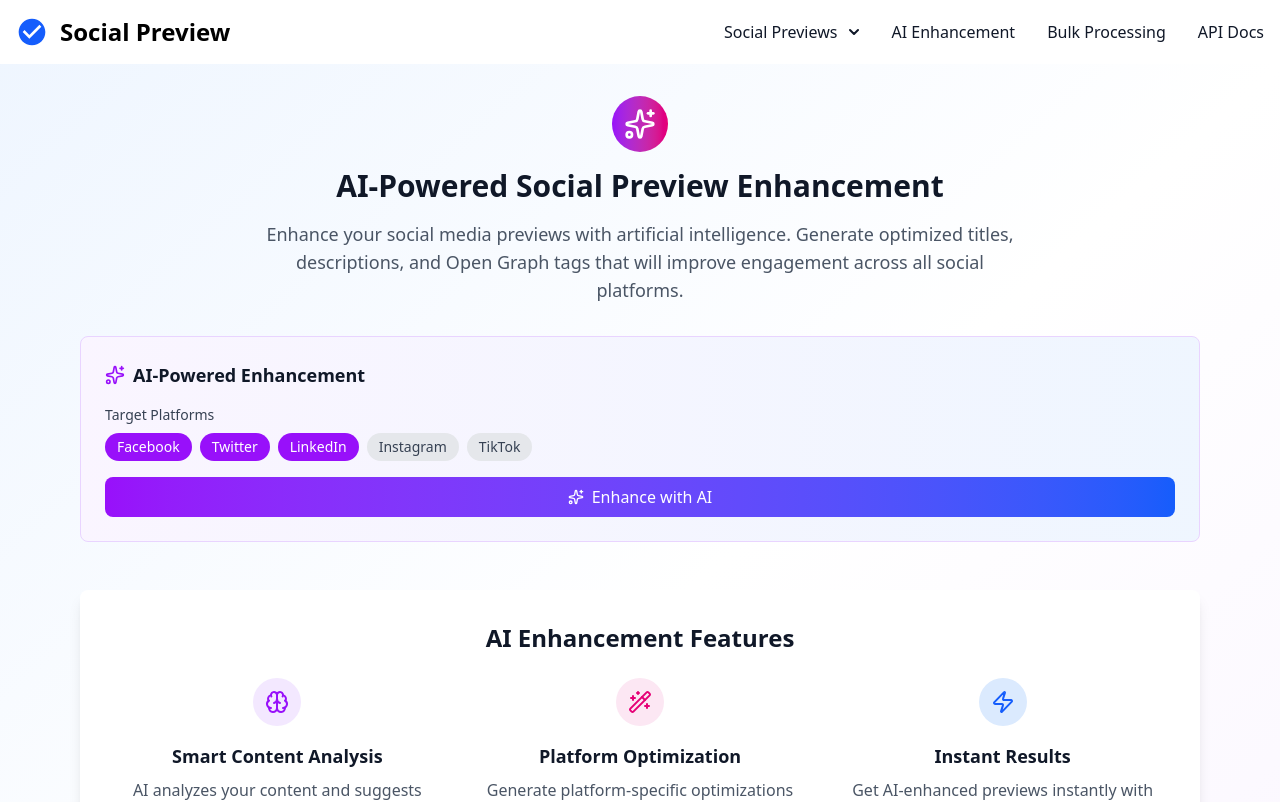
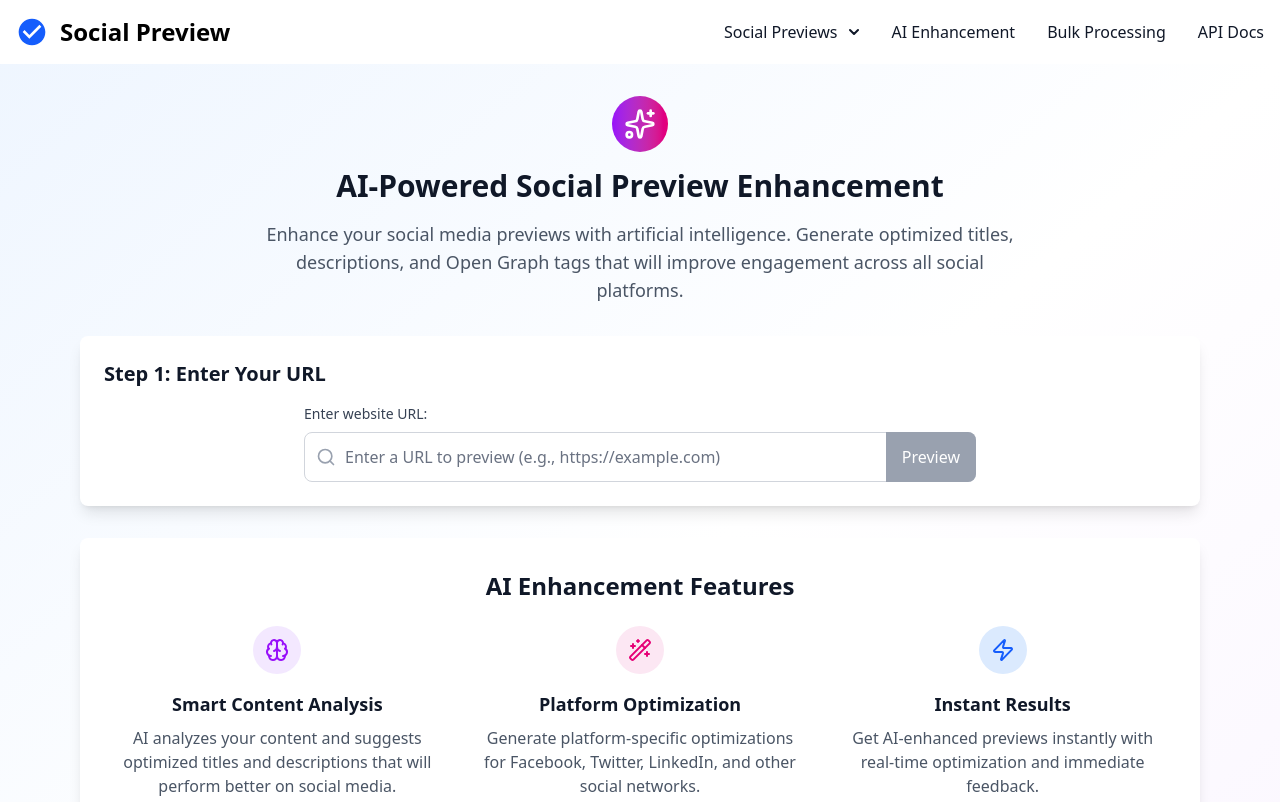
Before and after one commit to stnikolaus/linkglimpse, a Next.js app: page /ai in a window 1280 px wide. Shown: the top 802 px of the page. Built offline with nearby package versions, Linux system fonts and the light colour scheme.

Commit message:
Enhance UI components with hover effects and transitions for better user experience. Update AI page to include URL input handling and improved metadata fetching logic. Refactor header links to include border transitions on hover.

```diff
--- a/src/app/ai/page.tsx
+++ b/src/app/ai/page.tsx
@@ -1,33 +1,47 @@
+'use client';
 
-import type { Metadata } from 'next';
+import { useState } from 'react';
 
-import { AlertCircle, ArrowLeft, Sparkles, Wand2, Brain, Zap, CheckCircle, Copy, Download } from 'lucide-react';
-import Link from 'next/link';
+import { Sparkles, Wand2, Brain, Zap } from 'lucide-react';
 import AiEnhancer from '@/components/AiEnhancer';
-
-export const metadata: Metadata = {
-  title: 'AI Enhancement - Social Preview Generator',
-  description: 'Enhance your social media previews with AI. Generate optimized titles, descriptions, and Open Graph tags using artificial intelligence for better social media engagement.',
-  keywords: 'ai enhancement, social media ai, open graph ai, meta tags ai, social preview ai, content optimization ai',
-  openGraph: {
-    title: 'AI Enhancement - Social Preview Generator',
-    description: 'Enhance your social media previews with AI. Generate optimized titles, descriptions, and Open Graph tags using artificial intelligence for better social media engagement.',
-    type: 'website',
-    url: 'https://social-preview-generator.com/ai',
-    siteName: 'Social Preview Generator',
-  },
-  twitter: {
-    card: 'summary_large_image',
-    title: 'AI Enhancement - Social Preview Generator',
-    description: 'Enhance your social media previews with AI. Generate optimized titles, descriptions, and Open Graph tags using artificial intelligence for better social media engagement.',
-  },
-  robots: {
-    index: true,
-    follow: true,
-  },
-};
+import UrlInput from '@/components/UrlInput';
+import { ApiResponse } from '@/types';
+import { fetchUrlMetadata } from '@/lib/url-utils';
 
 export default function AiPage() {
+  const [metadata, setMetadata] = useState<ApiResponse>({
+    title: '',
+    description: '',
+    image: '',
+    url: '',
+    siteName: ''
+  });
+  const [isLoading, setIsLoading] = useState(false);
+  const [error, setError] = useState('');
+
+  const handleUrlSubmit = async (url: string) => {
+    setIsLoading(true);
+    setError('');
+
+    try {
+      const fetchedMetadata = await fetchUrlMetadata(url);
+
+      if (fetchedMetadata.error) {
+        throw new Error(fetchedMetadata.error);
+      }
+
+      setMetadata(fetchedMetadata);
+    } catch (err) {
+      setError(err instanceof Error ? err.message : 'Failed to fetch metadata');
+    } finally {
+      setIsLoading(false);
+    }
+  };
+
+  const handleEnhancedMetadata = (enhancedMetadata: ApiResponse) => {
+    setMetadata(enhancedMetadata);
+  };
+
   return (
     <div className="min-h-screen bg-gradient-to-br from-blue-50 via-white to-purple-50">
 
@@ -47,10 +61,28 @@ export default function AiPage() {
           </p>
         </div>
 
+        {/* URL Input Section */}
+        <div className="mb-8">
+          <div className="bg-white rounded-lg shadow-lg p-6">
+            <h2 className="text-xl font-semibold text-gray-900 mb-4">Step 1: Enter Your URL</h2>
+            <UrlInput onSubmit={handleUrlSubmit} isLoading={isLoading} />
+            {error && (
+              <div className="mt-4 p-3 bg-red-50 border border-red-200 rounded-lg">
+                <p className="text-red-700 text-sm">{error}</p>
+              </div>
+            )}
+          </div>
+        </div>
+
         {/* AI Enhancer Component */}
-        <div className="mb-12">
-          <AiEnhancer />
-        </div>
+        {metadata.url && (
+          <div className="mb-12">
+            <AiEnhancer
+              metadata={metadata}
+              onEnhancedMetadata={handleEnhancedMetadata}
+            />
+          </div>
+        )}
 
         {/* Features Section */}
         <div className="bg-white rounded-lg shadow-lg p-8 mb-8">
--- a/src/app/page.tsx
+++ b/src/app/page.tsx
@@ -205,7 +205,7 @@ export default function Home() {
 
       <section className="bg-white py-8">
         {/* AI Enhancement Section */}
-        <div className="py-8 bg-gradient-to-r from-purple-50 to-white m-16 border border-gray-100 rounded-lg shadow-sm">
+        <div className="py-8 bg-gradient-to-r from-purple-50 to-white m-16 border border-gray-100 rounded-lg hover:shadow-sm transition ease-in-out duration-200">
           <div className="max-w-7xl mx-auto px-4">
             <div className="grid grid-cols-1 lg:grid-cols-2 gap-12 items-center">
               <div>
@@ -266,7 +266,7 @@ export default function Home() {
         </div>
 
         {/* Bulk Processing Section */}
-        <div className="py-8 bg-gradient-to-l from-blue-50 to-white m-16 border border-gray-100 rounded-lg shadow-sm">
+        <div className="py-8 bg-gradient-to-l from-blue-50 to-white m-16 border border-gray-100 rounded-lg hover:shadow-sm transition ease-in-out duration-200">
           <div className="max-w-7xl mx-auto px-4">
             <div className="grid grid-cols-1 lg:grid-cols-2 gap-12 items-center">
               <div className="order-2 lg:order-1">
@@ -336,7 +336,7 @@ export default function Home() {
         </div>
 
         {/* API Section */}
-        <div className="py-8 bg-gradient-to-r from-green-50 to-white m-16 border border-gray-100 rounded-lg shadow-sm">
+        <div className="py-8 bg-gradient-to-r from-green-50 to-white m-16 border border-gray-100 rounded-lg hover:shadow-sm transition ease-in-out duration-200">
           <div className="max-w-7xl mx-auto px-4">
             <div className="grid grid-cols-1 lg:grid-cols-2 gap-12 items-center">
               <div>
--- a/src/components/Header.tsx
+++ b/src/components/Header.tsx
@@ -85,7 +85,7 @@ export default function Header() {
             <ul aria-labelledby="mega-menu-full-dropdown-button">
               {socialPreviews.slice(0, 3).map((preview) => (
                 <li key={preview.href}>
-                  <Link href={preview.href} className="block p-3 rounded-lg hover:bg-gray-50">
+                  <Link href={preview.href} className="block p-3 rounded-lg hover:bg-gray-50 border border-white hover:border-gray-100 transition ease-in-out duration-200">
                     <div className="font-semibold flex items-center">
                       <preview.icon className="mr-2 h-5 w-5 text-gray-600" />
                       {preview.name}
@@ -98,7 +98,7 @@ export default function Header() {
             <ul>
               {socialPreviews.slice(3, 6).map((preview) => (
                 <li key={preview.href}>
-                  <Link href={preview.href} className="block p-3 rounded-lg hover:bg-gray-50">
+                  <Link href={preview.href} className="block p-3 rounded-lg hover:bg-gray-50 border border-white hover:border-gray-100 transition ease-in-out duration-200">
                     <div className="font-semibold flex items-center">
                       <preview.icon className="mr-2 h-5 w-5 text-gray-600" />
                       {preview.name}
@@ -111,7 +111,7 @@ export default function Header() {
             <ul className="hidden md:block">
               {socialPreviews.slice(6, 9).map((preview) => (
                 <li key={preview.href}>
-                  <Link href={preview.href} className="block p-3 rounded-lg hover:bg-gray-50">
+                  <Link href={preview.href} className="block p-3 rounded-lg hover:bg-gray-50 border border-white hover:border-gray-100 transition ease-in-out duration-200">
                     <div className="font-semibold flex items-center">
                       <preview.icon className="mr-2 h-5 w-5 text-gray-600" />
                       {preview.name}
```
